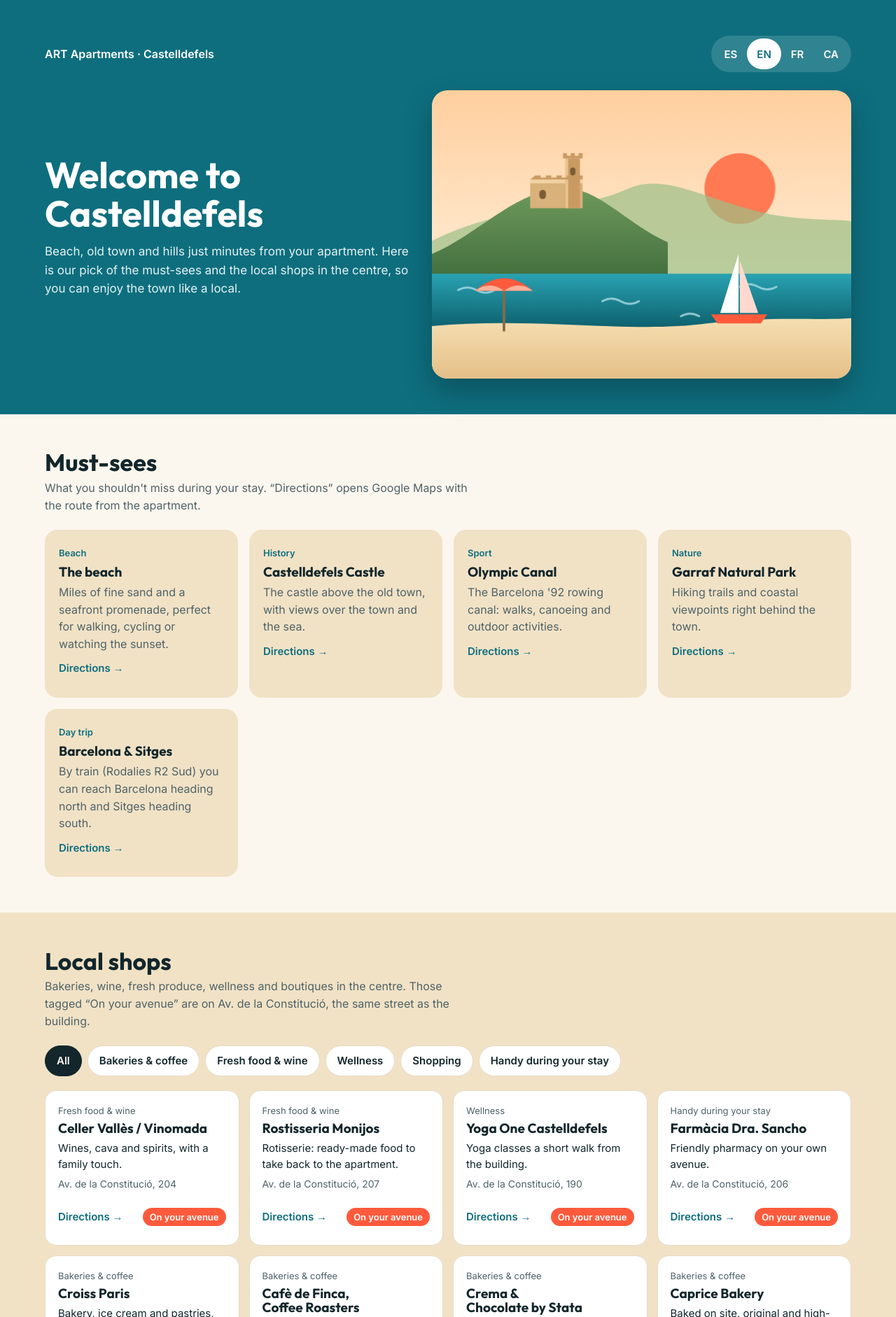
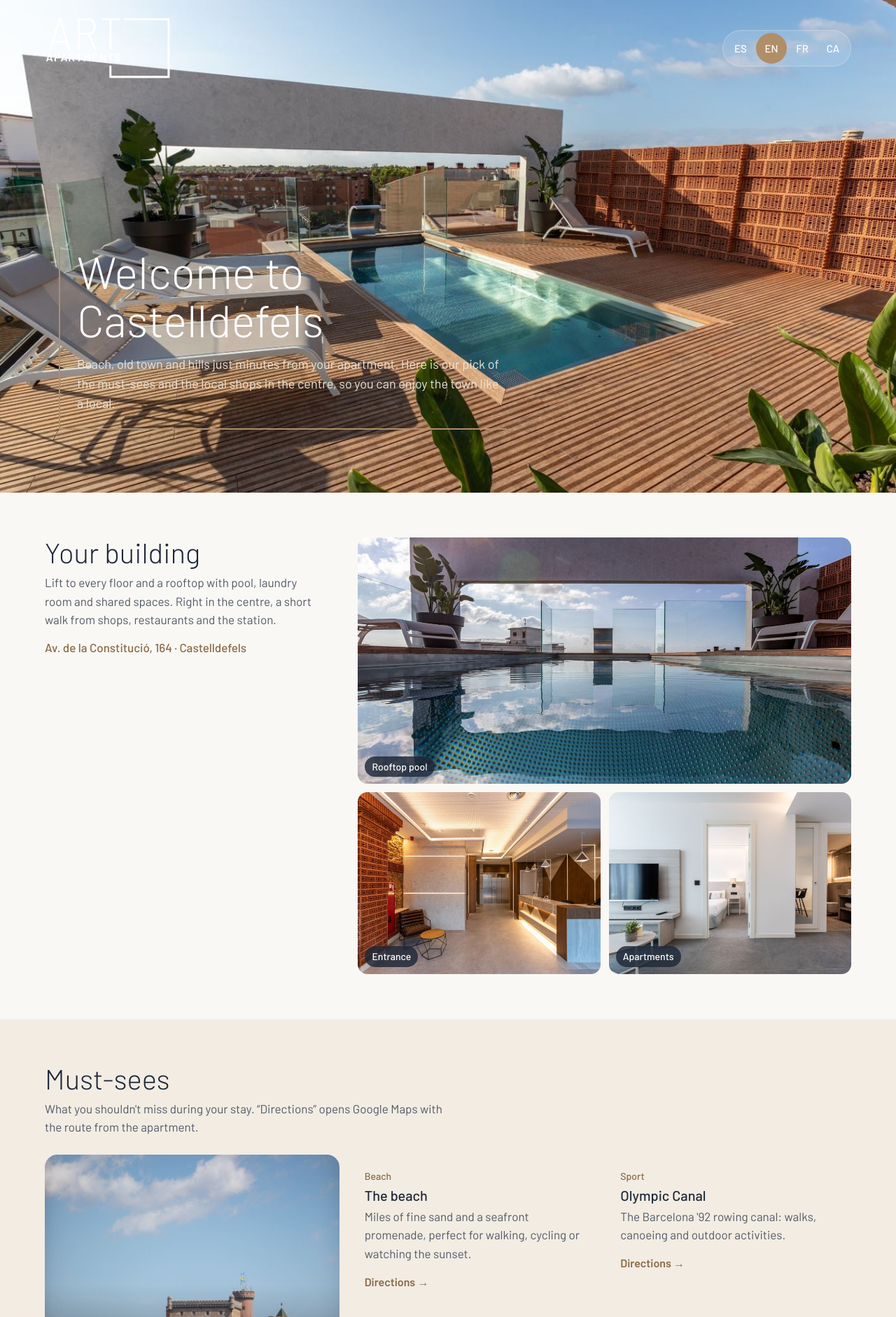
Before and after one commit to Artbcn/castelldefels, a plain HTML site: page index.html in a window 1280 px wide. Shown: the top 1882 px of the page at 70% size. Drawn offline with Linux system fonts and the light colour scheme.

Commit message:
Fotos del edificio, logo y colores de ART Apartments
Co-Authored-By: Claude Opus 5.5 <noreply@anthropic.com>
Claude-Session: https://claude.ai/code/session_01823DxZGSdovscrBfenvnuP

```diff
--- a/index.html
+++ b/index.html
@@ -3,129 +3,142 @@
 <head>
 <meta charset="utf-8">
 <meta name="viewport" content="width=device-width, initial-scale=1">
-<title>Descubre Castelldefels</title>
+<title>Descubre Castelldefels · ART Apartments</title>
+<link rel="icon" href="img/icon.png">
+<link rel="apple-touch-icon" href="img/icon.png">
+<meta name="theme-color" content="#1e2838">
 <link rel="preconnect" href="https://fonts.googleapis.com">
-<link href="https://fonts.googleapis.com/css2?family=Outfit:wght@500;700&family=Inter:wght@400;600&display=swap" rel="stylesheet">
+<link href="https://fonts.googleapis.com/css2?family=Barlow:wght@300;400;500;600&display=swap" rel="stylesheet">
 <style>
-/* VOICE: warm host's welcome, short and useful, like a note left on the kitchen table
-   IDEA: a seaside town map card a host hands guests on arrival
-   PICTURE: layered Mediterranean scene — sea, beach, the castle on its hill, the sun
-   COLOUR and TYPE: sea teal dominant, sand support, coral accent; Outfit + Inter
-   LAYOUT: hero scene, language switch, must-sees, filterable list of local shops, contact */
+/* VOICE: a calm, upscale host's welcome note
+   IDEA: the ART Apartments brand card — thin geometric type, the open gold frame from the logo
+   PICTURE: real photos of the building (rooftop pool, lobby, apartments) and the castle
+   COLOUR and TYPE: ART gold #b08e68, navy #1e2838, ivory; Barlow light + medium like the logo
+   LAYOUT: photo hero with logo, the building, must-sees, local shops, contact */
 :root{color-scheme:light dark;
---bg:light-dark(#fbf7ef,#0c1d22);--ink:light-dark(#12262b,#eef4f3);--mute:light-dark(#4f6267,#a7bcbf);
---sea:light-dark(#0e6e7e,#0f5664);--sand:light-dark(#f1e2c6,#1a3036);--card:light-dark(#ffffff,#13292f);
---line:light-dark(#e6dcc8,#24414a);--coral:#ff5a3c}
+--gold:#b08e68;--gold-ink:light-dark(#8a6a45,#d6b48d);--navy:#1e2838;
+--bg:light-dark(#faf8f5,#121925);--ink:light-dark(#1e2838,#f1ece5);--mute:light-dark(#525a66,#b3b9c2);
+--soft:light-dark(#f2ece3,#1a2332);--card:light-dark(#ffffff,#1c2636);--line:light-dark(#e6ddd0,#2b3646)}
 :root[data-theme=light]{color-scheme:light}:root[data-theme=dark]{color-scheme:dark}
 *{box-sizing:border-box;min-width:0}
-body{margin:0;background:var(--bg);color:var(--ink);font:16px/1.55 Inter,system-ui,sans-serif;overflow-x:clip}
-h1,h2,h3{font-family:Outfit,system-ui,sans-serif;line-height:1.05;text-wrap:balance;margin:0}
-h1{font-size:clamp(36px,6vw,52px);color:#fff}
-h2{font-size:clamp(26px,4vw,34px);margin-bottom:6px}
-h3{font-size:19px}
+body{margin:0;background:var(--bg);color:var(--ink);font:17px/1.55 Barlow,system-ui,sans-serif;overflow-x:clip}
+h1,h2,h3{line-height:1.08;text-wrap:balance;margin:0;font-weight:400}
+h1{font-size:clamp(38px,6.4vw,64px);font-weight:300;color:#fff}
+h2{font-size:clamp(28px,4vw,40px);font-weight:300;margin-bottom:8px}
+h3{font-size:20px;font-weight:500}
 a{color:inherit}
-.band{padding:clamp(28px,4vw,64px) max(5vw,16px)}
+img{display:block;max-width:100%}
+.band{padding:clamp(36px,5vw,72px) max(5vw,16px)}
 .wrap{max-width:1240px;margin:0 auto}
-header{background:var(--sea);color:#fff;position:relative}
-.hero{display:grid;grid-template-columns:minmax(0,1fr) minmax(0,1.15fr);gap:32px;align-items:center}
-.hero p{font-size:17px;max-width:34em;color:#e3f3f3;margin:14px 0 22px}
-.scene{aspect-ratio:16/11;width:100%;border-radius:22px;overflow:hidden;box-shadow:0 18px 40px rgba(0,0,0,.25)}
-.scene svg{width:100%;height:100%;display:block}
-.lang{display:inline-flex;background:rgba(255,255,255,.14);border-radius:999px;padding:4px}
-.lang button{font:600 15px Inter,sans-serif;border:0;background:none;color:#fff;min-height:44px;padding:0 14px;border-radius:999px;cursor:pointer}
-.lang button[aria-pressed=true]{background:#fff;color:var(--sea)}
-button:focus-visible,a:focus-visible{outline:3px solid var(--coral);outline-offset:2px}
-.top{display:flex;justify-content:space-between;align-items:center;gap:12px;flex-wrap:wrap;margin-bottom:26px;font-weight:600}
-.lead{color:var(--mute);margin:0 0 22px;max-width:60ch}
-.must{display:grid;grid-template-columns:repeat(auto-fill,minmax(250px,1fr));gap:16px}
-.m{background:var(--sand);border-radius:18px;padding:20px}
-.m h3{margin-bottom:6px}.m p{margin:0;color:var(--mute)}
-.m .k{display:inline-block;font-size:13px;font-weight:600;color:var(--sea);margin-bottom:8px}
-:root[data-theme=dark] .m .k{color:#7fd3dc}
-@media (prefers-color-scheme:dark){:root:not([data-theme=light]) .m .k{color:#7fd3dc}}
-.chips{display:flex;flex-wrap:wrap;gap:8px;margin-bottom:20px}
-.chips button{font:600 15px Inter,sans-serif;min-height:44px;padding:0 16px;border-radius:999px;border:1.5px solid var(--line);background:var(--card);color:var(--ink);cursor:pointer}
-.chips button[aria-pressed=true]{background:var(--ink);color:var(--bg);border-color:var(--ink)}
+.lead{color:var(--mute);margin:0 0 26px;max-width:62ch}
+/* hero */
+header{position:relative;min-height:min(88vh,760px);display:flex;flex-direction:column;color:#fff;background:var(--navy);overflow:hidden}
+header>img.bgimg{position:absolute;inset:0;width:100%;height:100%;object-fit:cover}
+header::after{content:"";position:absolute;inset:0;background:linear-gradient(90deg,rgba(30,40,56,.92) 0%,rgba(30,40,56,.6) 45%,rgba(30,40,56,.1) 100%),linear-gradient(0deg,rgba(30,40,56,.7),transparent 40%)}
+header>*{position:relative;z-index:1}
+.top{display:flex;justify-content:space-between;align-items:center;gap:16px;flex-wrap:wrap;padding:24px max(5vw,16px)}
+.logo{width:clamp(130px,16vw,180px);height:auto}
+.hero{margin-top:auto;padding:0 max(5vw,16px) clamp(40px,7vw,90px);max-width:1240px;width:100%;margin-inline:auto}
+.hero .frame{border-left:2px solid var(--gold);border-bottom:2px solid var(--gold);padding:0 0 22px 24px;max-width:640px}
+.hero p{font-size:18px;color:#e9e4dc;margin:16px 0 0;max-width:34em}
+.lang{display:inline-flex;background:rgba(255,255,255,.12);border:1px solid rgba(255,255,255,.25);border-radius:999px;padding:3px}
+.lang button{font:500 15px Barlow,sans-serif;border:0;background:none;color:#fff;min-height:44px;min-width:44px;padding:0 12px;border-radius:999px;cursor:pointer}
+.lang button[aria-pressed=true]{background:var(--gold);color:#fff}
+button:focus-visible,a:focus-visible{outline:3px solid var(--gold);outline-offset:2px}
+/* building */
+.bld{display:grid;grid-template-columns:minmax(0,.9fr) minmax(0,1.6fr);gap:clamp(24px,4vw,56px);align-items:start}
+.addr{display:inline-block;margin-top:6px;font-weight:500;color:var(--gold-ink)}
+.gal{display:grid;grid-template-columns:repeat(2,minmax(0,1fr));gap:12px}
+.gal figure{margin:0;position:relative;border-radius:14px;overflow:hidden;aspect-ratio:4/3;background:var(--soft)}
+.gal figure:first-child{grid-column:1/-1;aspect-ratio:16/8}
+.gal img{width:100%;height:100%;object-fit:cover}
+.gal figcaption{position:absolute;left:10px;bottom:10px;background:rgba(30,40,56,.82);color:#fff;font-size:14px;font-weight:500;padding:4px 10px;border-radius:999px}
+/* must-sees */
+.mustg{display:grid;grid-template-columns:minmax(0,1fr) minmax(0,1.7fr);gap:16px}
+.feat{position:relative;border-radius:18px;overflow:hidden;min-height:420px;color:#fff;display:flex;flex-direction:column;justify-content:flex-end;padding:24px}
+.feat img{position:absolute;inset:0;width:100%;height:100%;object-fit:cover}
+.feat::after{content:"";position:absolute;inset:0;background:linear-gradient(0deg,rgba(30,40,56,.9),rgba(30,40,56,0) 60%)}
+.feat>*:not(img){position:relative;z-index:1}
+.feat p{margin:6px 0 0;color:#ece6dd}
+.feat .map{color:#fff}
+.must{display:grid;grid-template-columns:repeat(2,minmax(0,1fr));gap:16px}
+.m{background:var(--soft);border-radius:18px;padding:20px;display:flex;flex-direction:column;gap:6px}
+.m p{margin:0;color:var(--mute)}
+.k{font-size:14px;font-weight:500;color:var(--gold-ink)}
+.feat .k{color:#e8cba7}
+/* shops */
+.chips{display:flex;flex-wrap:wrap;gap:8px;margin-bottom:22px}
+.chips button{font:500 15px Barlow,sans-serif;min-height:44px;padding:0 16px;border-radius:999px;border:1px solid var(--line);background:var(--card);color:var(--ink);cursor:pointer}
+.chips button[aria-pressed=true]{background:var(--navy);color:#fff;border-color:var(--navy)}
 .list{display:grid;grid-template-columns:repeat(auto-fill,minmax(270px,1fr));gap:14px}
 .p{background:var(--card);border:1px solid var(--line);border-radius:16px;padding:18px;display:flex;flex-direction:column;gap:6px}
-.p .c{font-size:13px;color:var(--mute)}
-.p p{margin:0;font-size:15px}
-.p .a{font-size:14px;color:var(--mute)}
-.p .row{margin-top:auto;padding-top:8px;display:flex;justify-content:space-between;align-items:center;gap:8px;flex-wrap:wrap}
-.near{font-size:13px;font-weight:600;background:var(--coral);color:#fff;border-radius:999px;padding:3px 10px;white-space:nowrap}
-.map{font-weight:600;font-size:15px;text-decoration:none;color:var(--sea);min-height:44px;display:inline-flex;align-items:center}
-:root[data-theme=dark] .map{color:#7fd3dc}
-@media (prefers-color-scheme:dark){:root:not([data-theme=light]) .map{color:#7fd3dc}}
-footer{background:var(--sea);color:#fff}
-footer .g{display:grid;grid-template-columns:minmax(0,1.2fr) minmax(0,1fr);gap:28px}
-footer p{margin:8px 0;color:#e3f3f3}
-.small{font-size:13px;color:#cfe8e8}
-@media(max-width:760px){.hero,footer .g{grid-template-columns:minmax(0,1fr)}}
-@media (prefers-reduced-motion:no-preference){.sun{animation:rise 3s ease-out both}@keyframes rise{from{transform:translateY(40px);opacity:.4}}}
+.p .c{font-size:14px;color:var(--gold-ink);font-weight:500}
+.p p{margin:0;font-size:16px}
+.p .a{font-size:15px;color:var(--mute)}
+.row{margin-top:auto;padding-top:8px;display:flex;justify-content:space-between;align-items:center;gap:8px;flex-wrap:wrap}
+.near{font-size:13px;font-weight:600;background:var(--gold);color:#fff;border-radius:999px;padding:3px 10px;white-space:nowrap}
+.map{font-weight:600;font-size:16px;text-decoration:none;color:var(--gold-ink);min-height:44px;display:inline-flex;align-items:center}
+/* footer */
+footer{background:var(--navy);color:#fff}
+footer .g{display:grid;grid-template-columns:auto minmax(0,1.2fr) minmax(0,1fr);gap:clamp(24px,4vw,56px);align-items:start}
+footer p{margin:8px 0;color:#dfe3ea}
+footer .logo{width:150px}
+footer a.map{color:#e8cba7}
+.small{font-size:14px;color:#b9c0cb}
+@media(max-width:860px){.bld,.mustg,footer .g{grid-template-columns:minmax(0,1fr)}.feat{min-height:360px}}
+@media(max-width:560px){.must{grid-template-columns:minmax(0,1fr)}.gal{grid-template-columns:minmax(0,1fr)}.gal figure:first-child{aspect-ratio:4/3}header{min-height:640px}}
+@media (prefers-reduced-motion:no-preference){header>img.bgimg{animation:zoom 14s ease-out both}@keyframes zoom{from{transform:scale(1.08)}}}
 </style>
 </head>
 <body>
-<header class="band">
- <div class="wrap">
-  <div class="top"><span>ART Apartments · Castelldefels</span>
-   <div class="lang" role="group" aria-label="Idioma / Language">
-    <button data-l="es" aria-pressed="true">ES</button><button data-l="en" aria-pressed="false">EN</button><button data-l="fr" aria-pressed="false">FR</button><button data-l="ca" aria-pressed="false">CA</button>
-   </div>
-  </div>
-  <div class="hero">
-   <div>
-    <h1 data-t="h1"></h1>
-    <p data-t="intro"></p>
-   </div>
-   <div class="scene" aria-hidden="true">
-    <svg viewBox="0 0 640 440" preserveAspectRatio="xMidYMid slice">
-     <defs>
-      <linearGradient id="sky" x1="0" y1="0" x2="0" y2="1"><stop offset="0" stop-color="#ffcf9e"/><stop offset=".6" stop-color="#ffe9cf"/></linearGradient>
-      <linearGradient id="sea" x1="0" y1="0" x2="0" y2="1"><stop offset="0" stop-color="#2aa3b3"/><stop offset="1" stop-color="#0b5b68"/></linearGradient>
-      <linearGradient id="hill" x1="0" y1="0" x2="0" y2="1"><stop offset="0" stop-color="#6f9a5c"/><stop offset="1" stop-color="#3f6b3c"/></linearGradient>
-      <linearGradient id="sand" x1="0" y1="0" x2="0" y2="1"><stop offset="0" stop-color="#f6dfb2"/><stop offset="1" stop-color="#e5c088"/></linearGradient>
-     </defs>
-     <rect width="640" height="440" fill="url(#sky)"/>
-     <circle class="sun" cx="470" cy="150" r="54" fill="#ff7a52"/>
-     <path d="M0 230 C120 170 210 190 300 150 C360 125 420 170 520 190 C580 200 620 196 640 200 V290 H0Z" fill="#9cbf86" opacity=".7"/>
-     <path d="M0 250 C70 220 120 160 190 150 C250 142 290 200 360 232 L360 300 H0Z" fill="url(#hill)"/>
-     <g transform="translate(150 96)">
-      <rect x="0" y="40" width="80" height="44" fill="#d8b27a"/><rect x="0" y="40" width="80" height="6" fill="#f0d3a3"/>
-      <rect x="54" y="8" width="22" height="76" fill="#c99b62"/><rect x="54" y="8" width="4" height="76" fill="#e8c592"/>
-      <path d="M50 8 h30 v-8 h-6 v4 h-6 v-4 h-6 v4 h-6 v-4 h-6z" fill="#c99b62"/>
-      <path d="M0 40 h80 v-6 h-8 v3 h-8 v-3 h-8 v3 h-8 v-3 h-8 v3 h-8 v-3 h-8 v3 h-8 v-3 h-8 z" fill="#c99b62"/>
-      <rect x="14" y="56" width="10" height="14" rx="5" fill="#7a5a36"/><rect x="61" y="22" width="8" height="12" rx="4" fill="#7a5a36"/>
-     </g>
-     <rect y="280" width="640" height="90" fill="url(#sea)"/>
-     <g stroke="#bfe9ee" stroke-width="3" stroke-linecap="round" opacity=".7" fill="none">
-      <path d="M40 305 q14 -8 28 0 q14 8 28 0"/><path d="M260 322 q14 -8 28 0 q14 8 28 0"/><path d="M470 300 q14 -8 28 0 q14 8 28 0"/><path d="M380 345 q14 -8 28 0"/>
-     </g>
-     <path d="M0 360 C160 345 300 372 420 356 C520 344 590 352 640 348 V440 H0Z" fill="url(#sand)"/>
-     <g transform="translate(440 300)"><path d="M0 40 L28 -50 L28 40Z" fill="#fff"/><path d="M30 40 L30 -40 L58 40Z" fill="#ffd9cf"/><path d="M-14 42 h86 l-10 14 h-66z" fill="#ff5a3c"/></g>
-     <g transform="translate(110 360)"><rect x="-2" y="-62" width="4" height="70" fill="#8a6a45"/><path d="M-44 -54 Q0 -92 44 -54Z" fill="#ff5a3c"/><path d="M-44 -54 Q-22 -70 0 -54 Q22 -70 44 -54" fill="#ffb199"/></g>
-    </svg>
-   </div>
+<header>
+ <img class="bgimg" src="img/piscina.jpg" alt="">
+ <div class="top">
+  <img class="logo" src="img/logo-white.png" alt="ART Apartments">
+  <div class="lang" role="group" aria-label="Idioma / Language">
+   <button data-l="es" aria-pressed="true">ES</button><button data-l="en" aria-pressed="false">EN</button><button data-l="fr" aria-pressed="false">FR</button><button data-l="ca" aria-pressed="false">CA</button>
   </div>
  </div>
+ <div class="hero"><div class="frame">
+  <h1 data-t="h1"></h1>
+  <p data-t="intro"></p>
+ </div></div>
 </header>
 
-<section class="band"><div class="wrap">
- <h2 data-t="mustT"></h2><p class="lead" data-t="mustL"></p>
- <div class="must" id="must"></div>
+<section class="band"><div class="wrap bld">
+ <div>
+  <h2 data-t="bldT"></h2>
+  <p class="lead" data-t="bldL" style="margin-bottom:8px"></p>
+  <span class="addr">Av. de la Constitució, 164 · Castelldefels</span>
+ </div>
+ <div class="gal">
+  <figure><img src="img/piscina2.jpg" alt="" loading="lazy"><figcaption data-t="capPool"></figcaption></figure>
+  <figure><img src="img/lobby.jpg" alt="" loading="lazy"><figcaption data-t="capLobby"></figcaption></figure>
+  <figure><img src="img/salon.jpg" alt="" loading="lazy"><figcaption data-t="capApt"></figcaption></figure>
+ </div>
 </div></section>
 
-<section class="band" style="background:var(--sand)"><div class="wrap">
+<section class="band" style="background:var(--soft)"><div class="wrap">
+ <h2 data-t="mustT"></h2><p class="lead" data-t="mustL"></p>
+ <div class="mustg">
+  <div class="feat" id="feat"><img src="img/castillo.jpg" alt="" loading="lazy"></div>
+  <div class="must" id="must"></div>
+ </div>
+</div></section>
+
+<section class="band"><div class="wrap">
  <h2 data-t="shopT"></h2><p class="lead" data-t="shopL"></p>
  <div class="chips" id="chips" role="group"></div>
  <div class="list" id="list"></div>
 </div></section>
 
 <footer class="band"><div class="wrap g">
+ <img class="logo" src="img/logo-white.png" alt="ART Apartments">
  <div><h2 data-t="helpT"></h2><p data-t="helpL"></p>
-  <p><strong>ART Apartments</strong> · Av. de la Constitució, 164, 08860 Castelldefels</p>
-  <p>contact@artapartmentsbcn.com · +34 681 920 239 · +34 681 920 244</p></div>
+  <p>Av. de la Constitució, 164, 08860 Castelldefels</p>
+  <p>contact@artapartmentsbcn.com<br>+34 681 920 239 · +34 681 920 244</p></div>
  <div><h3 data-t="moreT"></h3><p data-t="moreL"></p>
-  <p><a class="map" style="color:#fff" href="https://www.associaciocec.org/associats/">associaciocec.org</a></p>
+  <p><a class="map" href="https://www.associaciocec.org/associats/">associaciocec.org →</a></p>
   <p class="small" data-t="note"></p></div>
 </div></footer>
 
@@ -133,25 +146,25 @@ footer p{margin:8px 0;color:#e3f3f3}
 {
 const LANGS=["es","en","fr","ca"];
 const T={
-es:{h1:"Bienvenido a Castelldefels",intro:"Playa, pueblo y montaña a pocos minutos de tu apartamento. Te dejamos una selección de lo imprescindible y de los comercios locales del centro para que disfrutes la ciudad como alguien de aquí.",
+es:{bldT:"Tu edificio",bldL:"Ascensor a todas las plantas y azotea con piscina, zona de lavandería y espacios comunes. En pleno centro, a pocos minutos a pie de tiendas, restaurantes y la estación.",capPool:"Azotea con piscina",capLobby:"Entrada",capApt:"Apartamentos",h1:"Bienvenido a Castelldefels",intro:"Playa, pueblo y montaña a pocos minutos de tu apartamento. Te dejamos una selección de lo imprescindible y de los comercios locales del centro para que disfrutes la ciudad como alguien de aquí.",
 mustT:"Lo imprescindible",mustL:"Lo que no te puedes perder durante tu estancia. «Cómo llegar» abre Google Maps con la ruta desde el apartamento.",
 shopT:"Comercio local",shopL:"Panaderías, vinos, mercado, bienestar y tiendas del centro. Los marcados «En tu avenida» están en la misma Av. de la Constitució que el edificio.",
 helpT:"¿Necesitas algo?",helpL:"No hay recepción física, pero el equipo te atiende por correo y teléfono durante tu estancia.",
 moreT:"Más comercios",moreL:"Todos estos negocios forman parte de CEC, la asociación de comercio y empresa de Castelldefels. En su web tienes el directorio completo.",
 note:"Horarios y servicios pueden cambiar: confírmalos con cada comercio antes de ir.",near:"En tu avenida",map:"Cómo llegar →",all:"Todo"},
-en:{h1:"Welcome to Castelldefels",intro:"Beach, old town and hills just minutes from your apartment. Here is our pick of the must-sees and the local shops in the centre, so you can enjoy the town like a local.",
+en:{bldT:"Your building",bldL:"Lift to every floor and a rooftop with pool, laundry room and shared spaces. Right in the centre, a short walk from shops, restaurants and the station.",capPool:"Rooftop pool",capLobby:"Entrance",capApt:"Apartments",h1:"Welcome to Castelldefels",intro:"Beach, old town and hills just minutes from your apartment. Here is our pick of the must-sees and the local shops in the centre, so you can enjoy the town like a local.",
 mustT:"Must-sees",mustL:"What you shouldn't miss during your stay. “Directions” opens Google Maps with the route from the apartment.",
 shopT:"Local shops",shopL:"Bakeries, wine, fresh produce, wellness and boutiques in the centre. Those tagged “On your avenue” are on Av. de la Constitució, the same street as the building.",
 helpT:"Need anything?",helpL:"There's no front desk, but our team is available by email and phone throughout your stay.",
 moreT:"More local shops",moreL:"All these businesses belong to CEC, the Castelldefels retail and business association. Their website has the full directory.",
 note:"Opening hours and services may change: please check with each shop before you go.",near:"On your avenue",map:"Directions →",all:"All"},
-fr:{h1:"Bienvenue à Castelldefels",intro:"Plage, vieille ville et collines à quelques minutes de votre appartement. Voici notre sélection des incontournables et des commerces locaux du centre, pour profiter de la ville comme un habitant.",
+fr:{bldT:"Votre immeuble",bldL:"Ascenseur à tous les étages et toit-terrasse avec piscine, buanderie et espaces communs. En plein centre, à quelques minutes à pied des commerces, des restaurants et de la gare.",capPool:"Toit-terrasse avec piscine",capLobby:"Entrée",capApt:"Appartements",h1:"Bienvenue à Castelldefels",intro:"Plage, vieille ville et collines à quelques minutes de votre appartement. Voici notre sélection des incontournables et des commerces locaux du centre, pour profiter de la ville comme un habitant.",
 mustT:"Les incontournables",mustL:"Ce qu'il ne faut pas manquer pendant votre séjour. « Itinéraire » ouvre Google Maps avec le trajet depuis l'appartement.",
 shopT:"Commerces locaux",shopL:"Boulangeries, vins, produits frais, bien-être et boutiques du centre. Ceux marqués « Sur votre avenue » se trouvent sur l'Av. de la Constitució, la même rue que l'immeuble.",
 helpT:"Besoin d'aide ?",helpL:"Il n'y a pas de réception sur place, mais notre équipe reste joignable par e-mail et par téléphone pendant tout votre séjour.",
 moreT:"Plus de commerces",moreL:"Tous ces commerces font partie du CEC, l'association du commerce et des entreprises de Castelldefels. Leur site propose l'annuaire complet.",
 note:"Les horaires et services peuvent changer : vérifiez auprès de chaque commerce avant de vous déplacer.",near:"Sur votre avenue",map:"Itinéraire →",all:"Tout"},
-ca:{h1:"Benvingut a Castelldefels",intro:"Platja, poble i muntanya a pocs minuts del teu apartament. Et deixem una selecció d'imprescindibles i de comerços locals del centre perquè gaudeixis de la ciutat com algú d'aquí.",
+ca:{bldT:"El teu edifici",bldL:"Ascensor a totes les plantes i terrat amb piscina, bugaderia i espais comuns. Al bell mig del centre, a pocs minuts a peu de botigues, restaurants i l'estació.",capPool:"Terrat amb piscina",capLobby:"Entrada",capApt:"Apartaments",h1:"Benvingut a Castelldefels",intro:"Platja, poble i muntanya a pocs minuts del teu apartament. Et deixem una selecció d'imprescindibles i de comerços locals del centre perquè gaudeixis de la ciutat com algú d'aquí.",
 mustT:"Imprescindibles",mustL:"El que no et pots perdre durant l'estada. «Com arribar-hi» obre Google Maps amb la ruta des de l'apartament.",
 shopT:"Comerç local",shopL:"Fleques, vins, mercat, benestar i botigues del centre. Els marcats «A la teva avinguda» són a la mateixa Av. de la Constitució que l'edifici.",
 helpT:"Necessites alguna cosa?",helpL:"No hi ha recepció física, però l'equip t'atén per correu i telèfon durant tota l'estada.",
@@ -203,7 +216,9 @@ function render(){
  document.documentElement.lang=L;
  document.querySelectorAll("[data-t]").forEach(e=>e.textContent=T[L][e.dataset.t]);
  document.querySelectorAll(".lang button").forEach(b=>b.setAttribute("aria-pressed",b.dataset.l===L));
- document.getElementById("must").innerHTML=MUST.map(m=>`<div class="m"><span class="k">${esc(m.k[i()])}</span><h3>${esc(m.n[i()])}</h3><p>${esc(m.d[i()])}</p><a class="map" href="${esc(dirUrl(m.q,false))}" target="_blank" rel="noopener">${esc(T[L].map)}</a></div>`).join("");
+ const mi=m=>`<span class="k">${esc(m.k[i()])}</span><h3>${esc(m.n[i()])}</h3><p>${esc(m.d[i()])}</p><a class="map" href="${esc(dirUrl(m.q,false))}" target="_blank" rel="noopener">${esc(T[L].map)}</a>`;
+ const feat=document.getElementById("feat");feat.querySelectorAll(":scope>:not(img)").forEach(e=>e.remove());feat.insertAdjacentHTML("beforeend",mi(MUST[1]));
+ document.getElementById("must").innerHTML=MUST.filter((m,j)=>j!==1).map(m=>`<div class="m"><span class="k">${esc(m.k[i()])}</span><h3>${esc(m.n[i()])}</h3><p>${esc(m.d[i()])}</p><a class="map" href="${esc(dirUrl(m.q,false))}" target="_blank" rel="noopener">${esc(T[L].map)}</a></div>`).join("");
  const keys=["all",...Object.keys(C)];
  document.getElementById("chips").innerHTML=keys.map(k=>`<button data-f="${k}" aria-pressed="${F===k}">${esc(k==="all"?T[L].all:C[k][i()])}</button>`).join("");
  const items=P.filter(p=>F==="all"||p.c===F).sort((a,b)=>(b.near||0)-(a.near||0));
```
Also changed, not shown: img/balcon.jpg (added), img/castillo.jpg (added), img/icon.png (added), img/lobby.jpg (added), img/logo-white.png (added), img/logo.png (added), img/piscina.jpg (added), img/piscina2.jpg (added), img/salon.jpg (added).
